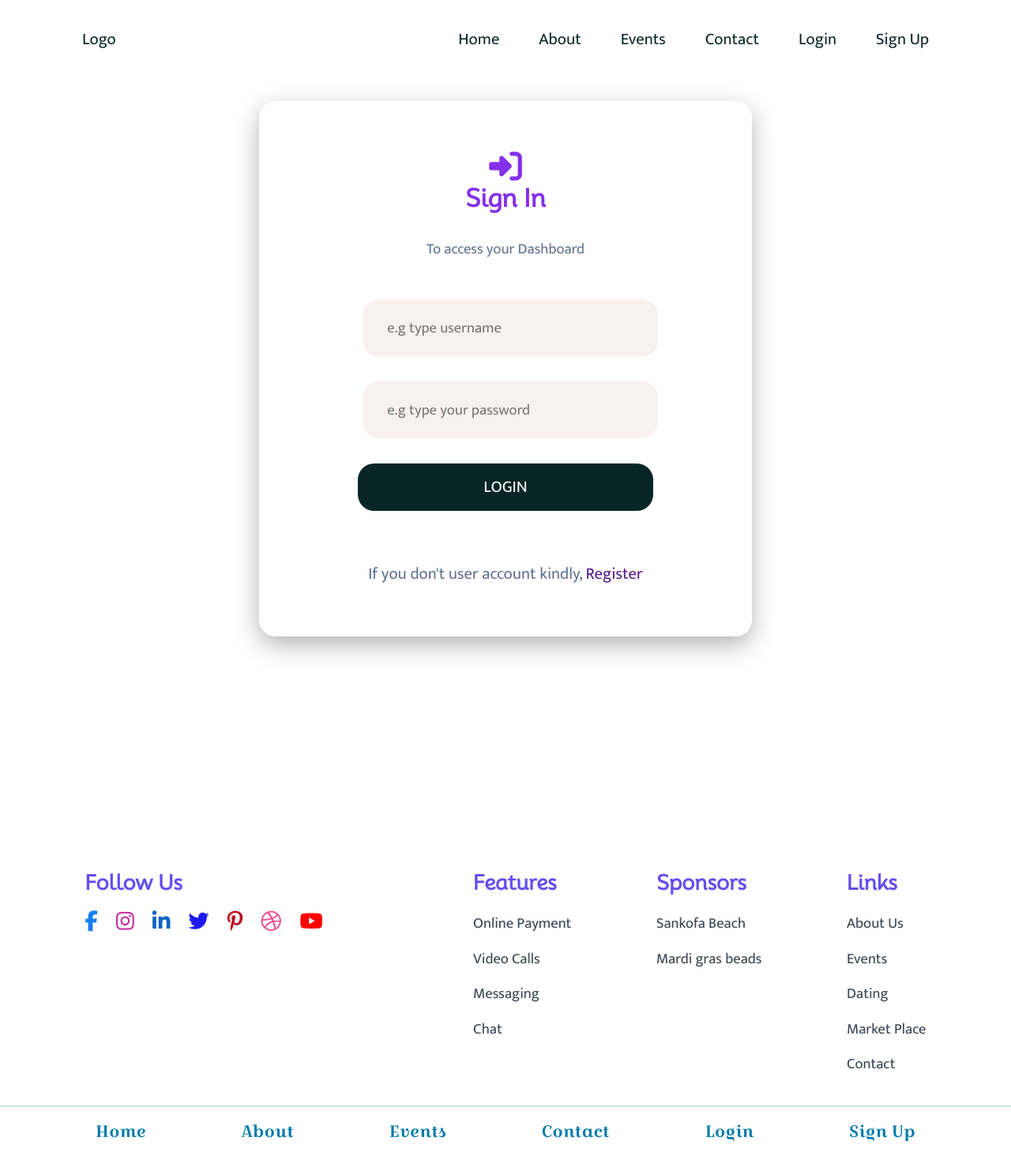
After one commit to kudawoo2002/event-dating-django, a Django app: page /login/ in a window 1280 px wide. The commit adds this page. Shown: the whole page at 79% size. Run offline with Django 5.2, Linux system fonts and the light colour scheme.

Commit message:
adding login tamplate and dashboard

```diff
--- a/eventproject/dating/urls.py
+++ b/eventproject/dating/urls.py
@@ -3,5 +3,8 @@ from .import views
 
 
 urlpatterns = [
-    path("", views.home, name="home")
+    path("", views.home, name="home"),
+    path("login/", views.login_view, name="login-view"),
+    path("logout/", views.logout_view, name="logout-view"),
+    path("dashboard/", views.dashboard, name="dashboard")
 ]
--- a/eventproject/dating/views.py
+++ b/eventproject/dating/views.py
@@ -1,6 +1,33 @@
-from django.shortcuts import render
-
+from django.shortcuts import render, redirect
+from django.contrib.auth import authenticate, login, logout
+from django.contrib import messages
+from django.contrib.auth.decorators import login_required
 # Create your views here.
 
 def home(request):
     return render(request,template_name="index.html")
+
+
+def login_view(request):
+    if request.method=="POST":
+        username = request.POST["username"]
+        password = request.POST["password"]
+        user = authenticate(request,username=username, password=password)
+        if user is not None:
+            login(request,user)
+            return redirect("dashboard")
+        else:
+            messages.info(request, "username or password is incorrect")
+    else:
+         return render(request, template_name="pages/login.html")
+
+    return render(request, template_name="pages/login.html")
+
+
+@login_required(login_url="login-view")
+def dashboard(request):
+    return render(request, template_name="pages/dashboard.html")
+
+def logout_view(request):
+    logout(request)
+    return redirect("login-view")
--- /dev/null
+++ b/eventproject/static/css/login.css
@@ -0,0 +1,155 @@
+.header-main {
+  display: flex;
+  position: fixed;
+  top: 0;
+  left: 0;
+  width: 100%;
+  height: 9.6rem;
+  justify-content: space-between;
+  align-items: center;
+  padding: 0 10rem;
+  font-size: 2rem;
+  z-index: 100;
+  transition: all 0.3s;
+  /* background-color: #fff; */
+}
+
+.btn-mobile-nav {
+  border: none;
+  background: none;
+  cursor: pointer;
+  display: none;
+}
+
+.icon-mobile-nav {
+  color: #092627;
+}
+
+.fa-xmark {
+  display: none;
+}
+.navbar-list li {
+  list-style: none;
+}
+
+.logo {
+  color: #092627;
+}
+
+.navbar-list {
+  display: flex;
+  gap: 4.8rem;
+  justify-content: center;
+  align-items: center;
+}
+.navbar-list-link {
+  color: #092627;
+}
+
+.sticky {
+  height: 8rem;
+  background-color: #fff;
+  box-shadow: 0 1rem 10rem rgba(130, 162, 235, 0.6);
+}
+
+.sticky .logo-header .logo {
+  color: #092627;
+  text-shadow: none;
+}
+.sticky .navbar-list-link {
+  color: #092627;
+  text-shadow: none;
+}
+
+.form {
+  margin-top: 10%;
+}
+
+.form-header {
+  margin-bottom: 4.6rem;
+  text-align: center;
+  color: #302c2c;
+  font-family: "Mooli", cursive;
+}
+.form-header i {
+  color: #8430ea;
+  font-size: 4rem;
+}
+.form-h1 {
+  margin-bottom: 3rem;
+  font-size: 3rem;
+  color: #8430ea;
+  font-family: "Mooli", cursive;
+}
+
+.login-description {
+  font-size: 1.8rem;
+  color: #5e728f;
+}
+
+.form-wrapper {
+  width: 60rem;
+  height: auto;
+  margin: 0 auto;
+  margin-bottom: 15%;
+  box-shadow: 0 1rem 3rem rgba(0, 0, 0, 0.3);
+  border-radius: 2rem;
+  padding: 6rem 8rem;
+  position: relative;
+}
+
+.form-group label {
+  font-size: 2rem;
+  font-weight: 600;
+}
+
+.form-group input {
+  width: 36rem;
+
+  margin-left: 1.2rem;
+  border-radius: 2rem;
+  margin-bottom: 3rem;
+  padding: 2rem 3rem;
+  font-size: 1.8rem;
+  border: none;
+  outline-color: #302c2c;
+  background-color: #f9f1f0;
+}
+
+.btn-form {
+  border: none;
+  padding: 1.2rem 2rem;
+  border-radius: 2rem;
+  text-transform: uppercase;
+  text-align: center;
+  background-color: #092627;
+  color: #fff;
+  font-size: 2rem;
+  width: 36rem;
+  /* position: absolute;
+  bottom: 6%;
+  right: 10%; */
+  cursor: pointer;
+}
+
+.form-text {
+  font-size: 2rem;
+  text-align: center;
+  color: #5e728f;
+}
+
+.login-error {
+  font-size: 2rem;
+  text-align: center;
+  color: #b41616;
+  font-weight: 600;
+  margin: 3rem 0;
+}
+
+.form-main {
+  display: flex;
+  flex-direction: column;
+  justify-content: center;
+  align-items: center;
+}
+/* End of Navbar */
--- a/eventproject/static/css/styles.css
+++ b/eventproject/static/css/styles.css
@@ -61,6 +61,7 @@ body::-webkit-scrollbar-track {
 /* End of Scrollbar */
 
 /* Navbar */
+
 .header-main {
   display: flex;
   position: fixed;
@@ -74,8 +75,7 @@ body::-webkit-scrollbar-track {
   font-size: 2rem;
   z-index: 100;
   transition: all 0.3s;
-
-  /* background-color: red; */
+  /* background-color: #092627; */
 }
 
 .btn-mobile-nav {
--- a/eventproject/static/js/main.js
+++ b/eventproject/static/js/main.js
@@ -9,31 +9,3 @@ window.addEventListener("scroll", () => {
   }
 });
 // End of Navigation
-
-// Event Time
-let timesEl = document.querySelector(".times");
-
-function getTime() {
-  const timeToday = new Date();
-  let seconds = timeToday.getSeconds();
-  let minutes = timeToday.getMinutes();
-  let hours = timeToday.getHours();
-
-  timesEl.textContent = `${hours}:${minutes < 10 ? "0" + minutes : minutes}:${
-    seconds < 10 ? "0" + seconds : seconds
-  }`;
-  // s
-  // if (minute >= 59) {
-  //   hour = hour + 1;
-
-  //   if (minute < 10) {
-  //     hoursEl.textContent = `0${hour}`;
-  //   } else {
-  //     hour.textContent = hour;
-  //   }
-  // }
-}
-setInterval(() => {
-  getTime();
-}, 1000);
-// end f Event Time
--- /dev/null
+++ b/eventproject/templates/pages/login.html
@@ -0,0 +1,43 @@
+{% extends 'partial/base.html' %} {% load static%} {% block title %}Sign-In
+{%endblock title %}{% block content %} {% include 'partial/navbar.html' %}
+<main>
+  <link rel="stylesheet" href="{% static 'css/login.css'%}" />
+  <section class="form">
+    <div class="form-wrapper">
+      <div class="form-header">
+        <i class="fa-solid fa-right-to-bracket fa-3x"></i>
+        <h1 class="form-h1">Sign In</h1>
+        <p class="login-description">To access your Dashboard</p>
+      </div>
+      <form class="form-main" method="post">
+        {% csrf_token %}
+        <div class="form-group">
+          <input type="text" name="username" placeholder="e.g type username" />
+        </div>
+        <div class="form-group">
+          <input
+            type="password"
+            class=""
+            name="password"
+            placeholder="e.g type your password"
+          />
+        </div>
+        <div class="form-group-btn">
+          <button type="submit" class="btn-form">Login</button>
+        </div>
+        <div class="login-error">
+          {% for message in messages %}
+          <p>{{ message}}</p>
+          {% endfor %}
+        </div>
+        <div class="form-group-btn">
+          <p class="form-text">
+            If you don't user account kindly, <a href="">Register</a>
+          </p>
+        </div>
+      </form>
+    </div>
+  </section>
+</main>
+
+{% endblock content %}
--- /dev/null
+++ b/eventproject/templates/partial/base.html
@@ -0,0 +1,29 @@
+{% load static %}
+<!DOCTYPE html>
+<html lang="en">
+  <head>
+    <meta charset="UTF-8" />
+    <meta name="viewport" content="width=device-width, initial-scale=1.0" />
+
+    <meta http-equiv="Permissions-Policy" content="interest-cohort=()" />
+    <title>Event Center - {% block title%}{% endblock %}</title>
+
+    <link
+      rel="stylesheet"
+      href="https://cdnjs.cloudflare.com/ajax/libs/font-awesome/6.5.1/css/all.min.css"
+      integrity="sha512-DTOQO9RWCH3ppGqcWaEA1BIZOC6xxalwEsw9c2QQeAIftl+Vegovlnee1c9QX4TctnWMn13TZye+giMm8e2LwA=="
+      crossorigin="anonymous"
+      referrerpolicy="no-referrer"
+    />
+    <link
+      rel="stylesheet"
+      href="https://fonts.googleapis.com/css2?family=Material+Symbols+Rounded:opsz,wght,FILL,GRAD@24,400,0,0"
+    />
+    <link rel="stylesheet" href="{% static 'css/styles.css' %}" />
+    <!-- <link rel="stylesheet" href="{% static 'css/queries.css' %}" /> -->
+  </head>
+  <body>
+    {% block content %} {% endblock%} {% include 'partial/footer.html' %}
+  </body>
+  <script src="{% static 'js/main.js' %}"></script>
+</html>
--- /dev/null
+++ b/eventproject/templates/partial/footer.html
@@ -0,0 +1,46 @@
+<footer>
+  <div class="footer-content">
+    <div class="footer-top">
+      <div class="footer-social-media footer-items">
+        <h3>Follow Us</h3>
+        <div class="icons">
+          <i class="fa-brands fa-facebook-f"></i>
+          <i class="fa-brands fa-instagram"></i>
+          <i class="fa-brands fa-linkedin-in"></i>
+          <i class="fa-brands fa-twitter"></i>
+          <i class="fa-brands fa-pinterest-p"></i>
+          <i class="fa-brands fa-dribbble"></i>
+          <i class="fa-brands fa-youtube"></i>
+        </div>
+      </div>
+      <div class="footer-items">
+        <h3>Features</h3>
+        <a href="#">Online Payment</a>
+        <a href="#">Video Calls</a>
+        <a href="#">Messaging</a>
+        <a href="#">Chat</a>
+      </div>
+      <div class="footer-items">
+        <h3>Sponsors</h3>
+        <a href="#">Sankofa Beach</a>
+        <a href="#">Mardi gras beads</a>
+      </div>
+      <div class="footer-items">
+        <h3>Links</h3>
+        <a href="#">About Us</a>
+        <a href="#">Events</a>
+        <a href="#">Dating</a>
+        <a href="#">Market Place</a>
+        <a href="#">Contact</a>
+      </div>
+    </div>
+    <div class="footer-bottom">
+      <a href="{% url 'home' %}">Home</a>
+      <a href="">About</a>
+      <a href="">Events</a>
+      <a href="">Contact</a>
+      <a href="{% url 'login-view' %}">Login</a>
+      <a href="">Sign Up</a>
+    </div>
+  </div>
+</footer>
--- /dev/null
+++ b/eventproject/templates/partial/navbar.html
@@ -0,0 +1,34 @@
+<header class="navigation header-main">
+  <div class="logo-header">
+    <a href="{% url 'home'%}">
+      <!-- <img src="" class="logo" alt="" /> -->
+      <span class="logo">Logo</span>
+    </a>
+  </div>
+
+  <div class="menu-icon">
+    <div class="line line-1"></div>
+    <div class="line line-2"></div>
+  </div>
+
+  <nav class="navbar">
+    <ul class="navbar-list">
+      <li><a class="navbar-list-link" href="{% url 'home' %}">Home</a></li>
+      <li><a class="navbar-list-link" href="">About</a></li>
+      <li><a class="navbar-list-link" href="">Events</a></li>
+      <li><a class="navbar-list-link" href="">Contact</a></li>
+
+      {% if user.is_authenticated %}
+      <li><a class="navbar-list-link" href="">Hello, {{request.user}}</a></li>
+      <li>
+        <a class="navbar-list-link" href="{% url 'logout-view'%}">Logout</a>
+      </li>
+      {% else %}
+      <li>
+        <a class="navbar-list-link" href="{% url 'login-view' %}">Login</a>
+      </li>
+      <li><a class="navbar-list-link" href="">Sign Up</a></li>
+      {% endif %}
+    </ul>
+  </nav>
+</header>
```
Also changed, not shown: eventproject/static/js/eventTime.js (added, +25 -0 lines), eventproject/templates/index.html (+22 -122 lines), eventproject/templates/pages/dashboard.html (added, +16 -0 lines), eventproject/db.sqlite3.
